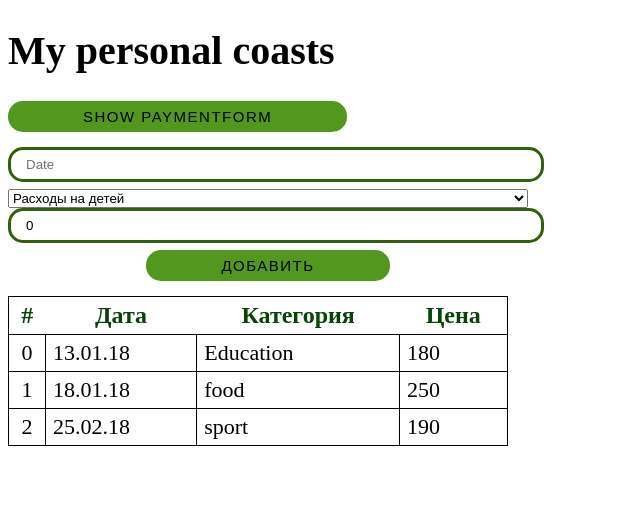
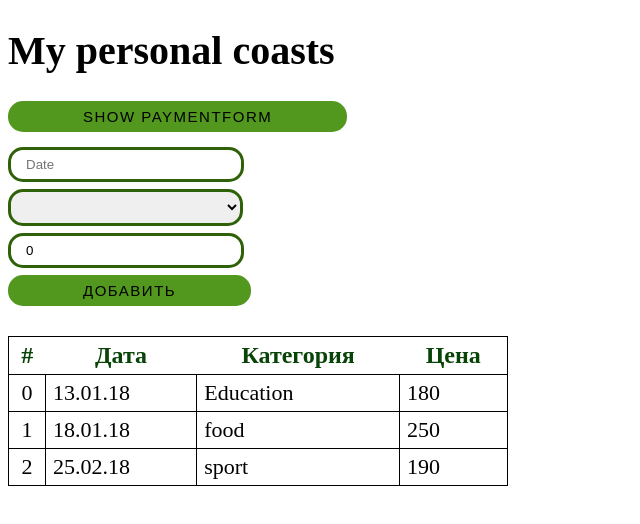
Before and after one commit to Stanislavshina/vue_crm, a Vue app: page / in a window 1280 px wide. Both pictures are taken after a click on the button "SHOW PAYMENTFORM". Shown: the top 524 px of the page, without its empty margins (0-640 px from the left). Built offline with nearby package versions, Linux system fonts and the light colour scheme.

Commit message:
category

```diff
--- a/src/components/ButtonV.vue
+++ b/src/components/ButtonV.vue
@@ -19,7 +19,7 @@ export default {
 
 <style scoped lang="scss">
 button {
-  margin: 0 auto;
+//   margin: 0 auto;
   background-color: rgb(82, 151, 30);
   border: none;
   padding: 7px 75px;
@@ -30,5 +30,6 @@ button {
   letter-spacing: 1.5px;
   color: rgb(0, 0, 0);
   margin-bottom: 15px;
+  cursor: pointer;
 }
 </style>
--- a/src/components/PaymentForm.vue
+++ b/src/components/PaymentForm.vue
@@ -2,8 +2,8 @@
   <div>
     <input placeholder="Date" v-model="date" />
     <!-- <input placeholder="Category" v-model="category" /> -->
-    <select name="" id="">
-      <option v-for="cat of getCategorysList" :key="cat">{{cat}}</option>
+    <select name="" id="rs" v-model="category">
+      <option v-for="(i) of getCategorysList" :key="i">{{i}}</option>
     </select>
     <input placeholder="Price" v-model="price" />
     <button-v msg="Добавить" @watch="save" />
@@ -18,9 +18,9 @@ export default {
   data() {
     return {
       date: "",
+      price: 0,
       category: "",
-      price: 0,
-
+      addNewCategory: "",
     };
   },
   computed: {
@@ -36,6 +36,7 @@ export default {
       const y = dates.getFullYear();
       return `${d}.${m}.${y}`
     },
+
     save() {
       // const { date, category, price } = this;
       const data = {
@@ -43,7 +44,7 @@ export default {
         category: this.category,
         price: this.price
       }
-      // this.$emit("add", { date, category, price });
+      // this.$emit("add", { date, category, price })
       this.$emit('add', data)
     },
   },
@@ -55,12 +56,20 @@ div{
   display: flex;
   flex-direction: column;
   justify-content: center;
+  align-items: flex-start;
   margin-bottom: 15px;
   max-width: 520px;
   width: 100%;
 }
 input {
-  width: 500px;
+  width: 200px;
+  padding: 7px 15px;
+  margin-bottom: 7px;
+  border: 3px solid rgb(47, 97, 8);
+  border-radius: 15px;
+}
+select{
+  width: 235px;
   padding: 7px 15px;
   margin-bottom: 7px;
   border: 3px solid rgb(47, 97, 8);
@@ -69,7 +78,7 @@ input {
 
 button {
   // width: 300px;
-  margin: 0 auto;
+  // margin: 0 auto;
   background-color: rgb(82, 151, 30);
   border: none;
   padding: 7px 75px;
@@ -81,4 +90,9 @@ button {
   color: rgb(0, 0, 0);
 
 }
+.one{
+ padding: 7px 25px;
+ background-color: rgb(0, 52, 55);
+ color: rgb(255, 251, 0);
+}
 </style>
```
